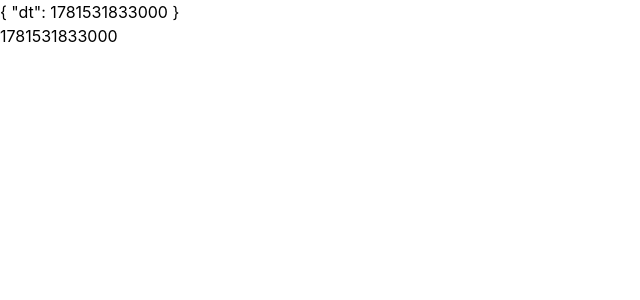
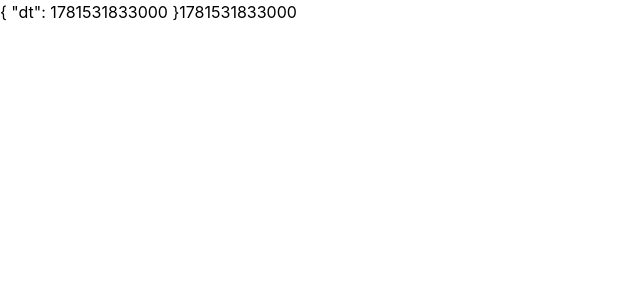
Before and after one commit to dalechangdev/vue3-fastapi-practice, a Vue app in the folder ui/: page / in a window 1280 px wide. Shown: the top 300 px of the page, without its empty margins (0-640 px from the left). Built offline with nearby package versions, Linux system fonts and the light colour scheme; the HTML template or start-up script is replaced by a standard one.

Commit message:
fixed date issue

```diff
--- a/ui/src/components/study/cached-date.vue
+++ b/ui/src/components/study/cached-date.vue
@@ -8,9 +8,17 @@ const now = reactive({
 function otherNow() {
     return Date.now();
 }
+
+function getCurrentTime(): void {
+    now.dt = Date.now()
+}
+
+function isCompleteMessage(): void {
+    otherNow()
+}
 </script>
 
 <template>
-    <p>{{ now }}</p>
-    <p>{{ otherNow() }}</p>
+    <button @click="getCurrentTime">{{ now }}</button>
+    <button @click="isCompleteMessage">{{ otherNow() }}</button>
 </template>
--- a/ui/src/components/task-item.vue
+++ b/ui/src/components/task-item.vue
@@ -1,8 +1,13 @@
 <script setup lang="ts">
-import { ref } from 'vue'
+import { ref, computed } from 'vue'
 
 const taskDescription = ref('')
 const isComplete = ref(false)
+
+// use computed to refactor and reduce conditional expression in template
+const isCompleteMessage = computed(() => {
+    return isComplete.value ? "✅" : "❌";
+})
 </script>
 
 <template>
@@ -13,7 +18,7 @@ const isComplete = ref(false)
         </div>
         <div class="">
             <span>Status: </span>
-            <span>{{ isComplete ? "✅"  : "❌" }}</span>
+            <span>{{ isCompleteMessage }}</span>
         </div>
     </div>
 </template>
```
